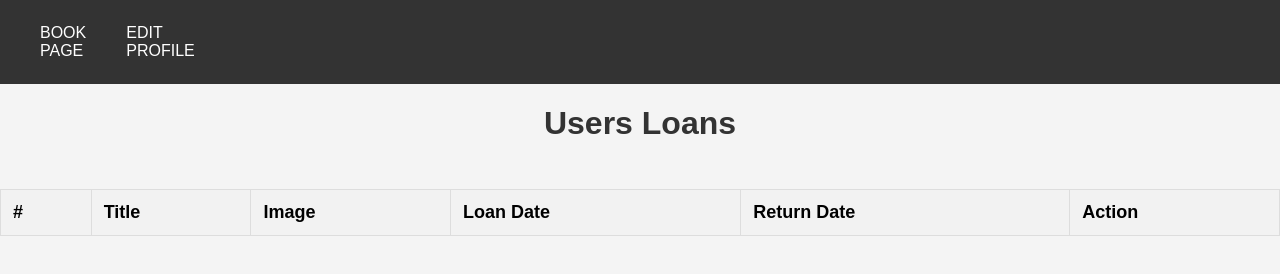
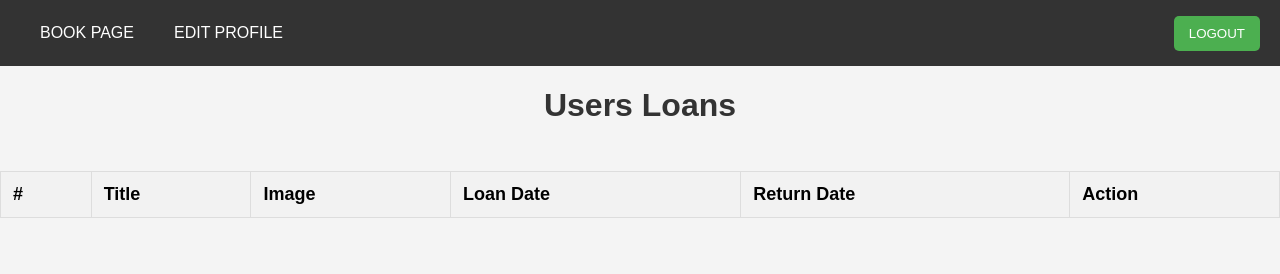
Before and after one commit to BenFuchs/frontend_web_lib, a plain HTML site: page client_userPage.html in a window 1280 px wide. Drawn offline with nearby package versions, Linux system fonts and the light colour scheme.

Commit message:
added flex to logout

```diff
--- a/client_userPage.html
+++ b/client_userPage.html
@@ -16,6 +16,7 @@
         <a href="editProfile.html">EDIT PROFILE</a>
         <button onclick="logout()" class="logout-button">LOGOUT</button>
     </div>
+
     <div class="container">
         <h1>Users Loans</h1>
         <table id="usersTable">
@@ -157,7 +158,7 @@
                 .then(response => {
                     console.log(response.data);
                     localStorage.removeItem('acc_token'); // Clear the token from local storage
-                    window.location.href = 'index.html'; // Redirect to login page
+                    window.location.href = 'https://benfuchs.github.io/frontend_web_lib/'; // Redirect to login page
                 })
                 .catch(error => console.error('Error logging out:', error));
         };
--- a/style.css
+++ b/style.css
@@ -33,7 +33,7 @@ h1 {
     color: #fff;
     padding: 10px 20px;
     display: flex;
-    justify-content: flex-start;
+    /* justify-content: flex-start; */
     align-items: center;
 }
 
@@ -91,8 +91,7 @@ button:disabled {
 }
 
 .logout-button {
-    justify-items: flex-end;
-    margin-left: 1250px;
+    margin-left: auto; /* Pushes the button to the left */
 }
 
 /* Additional classes */
```
